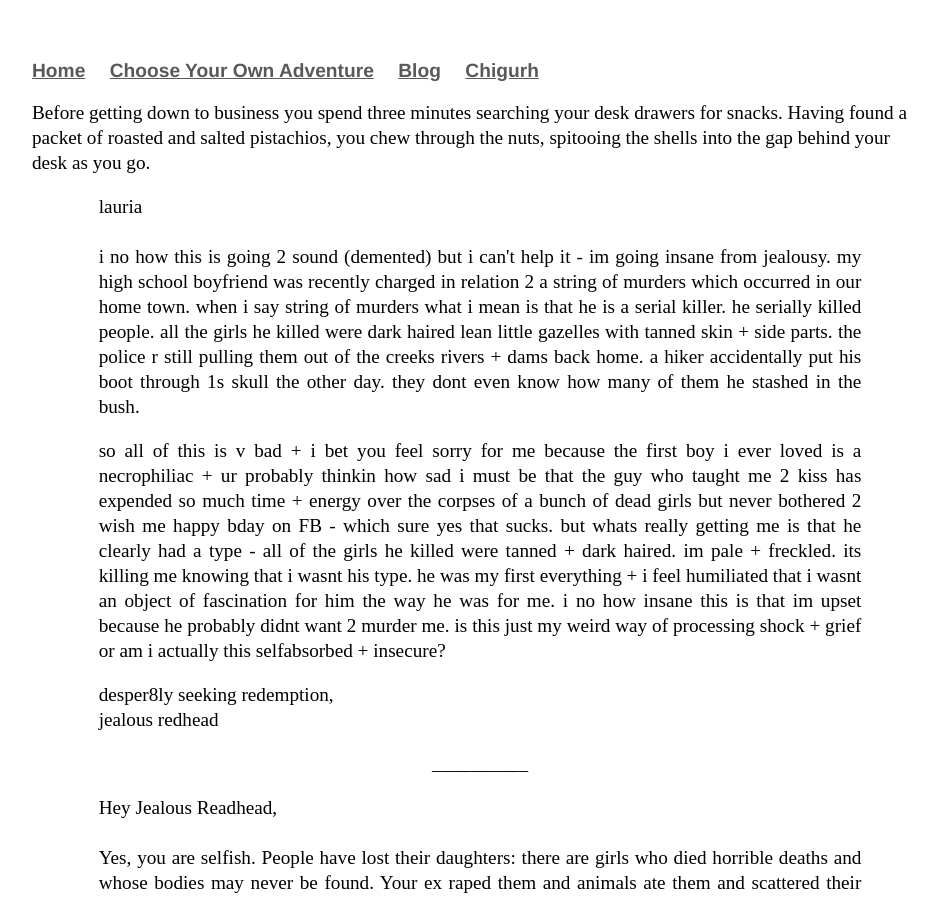
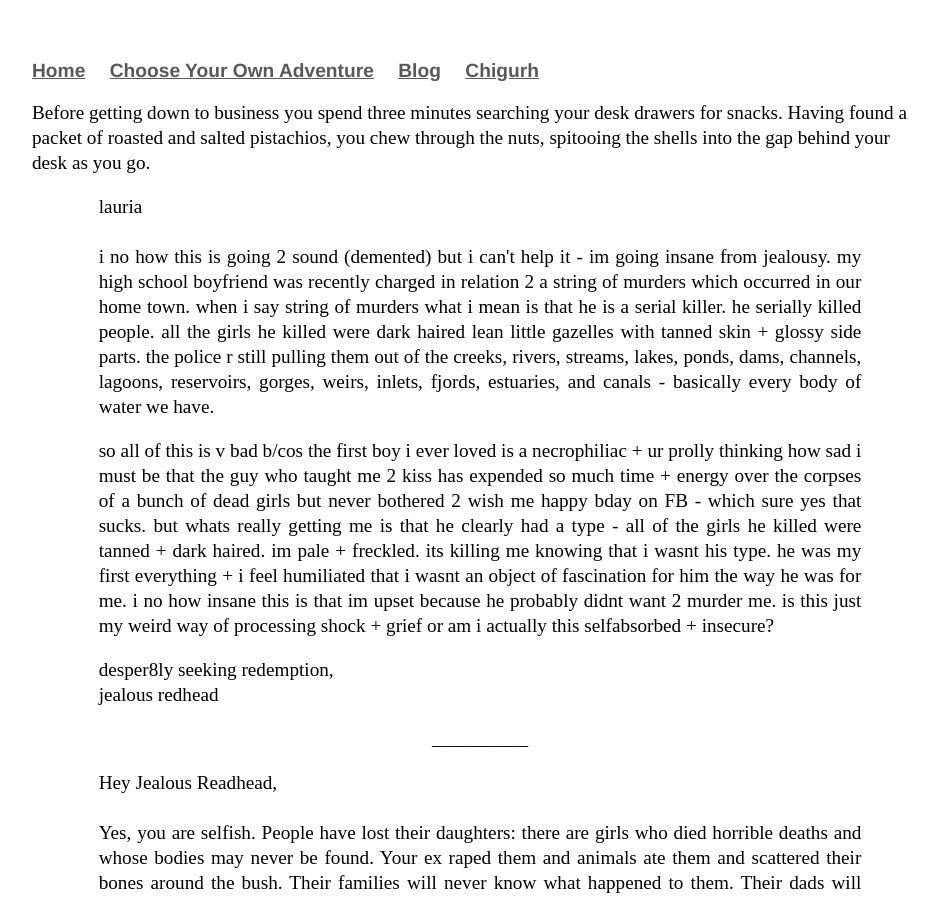
Before and after one commit to Pinelife/pinelife.github.io, a Jekyll site: the page built from Hellhole/Room7.html, in a window 1280 px wide and 900 px high. Shown: the whole window, without its empty margins (160-1097 px from the left). Built offline with Jekyll 4.4.1, drawn with Linux system fonts in a browser that asks for light colours.

Commit message:
Update Room7.html

```diff
--- a/Hellhole/Room7.html
+++ b/Hellhole/Room7.html
@@ -14,10 +14,11 @@ Before getting down to business you spend three minutes searching your desk draw
   <br/>
  i no how this is going 2 sound (demented) but i can't help it - im going insane from jealousy. my high school boyfriend was recently
   charged in relation 2 a string of murders which occurred in our home town. when i say string of murders what i mean is that he is a serial killer.
-  he serially killed people. all the girls he killed were dark haired lean little gazelles with tanned skin + side parts. the police r still pulling them out of the creeks rivers + dams back home.
-  a hiker accidentally put his boot through 1s skull the other day. they dont even know how many of them he stashed in the bush.</p>
+  he serially killed people. all the girls he killed were dark haired lean little gazelles with tanned skin + glossy side parts. the police r
+  still pulling them out of the creeks, rivers, streams, lakes, ponds, dams, channels, lagoons, reservoirs, gorges, weirs, inlets, fjords, estuaries,
+  and canals - basically every body of water we have.</p>
 <p style="text-align:justify" class="indented">
-so all of this is v bad + i bet you feel sorry for me because the first boy i ever loved is a necrophiliac + ur probably thinkin
+so all of this is v bad b/cos the first boy i ever loved is a necrophiliac + ur prolly thinking
   how sad i must be that the guy who taught me 2 kiss has expended so much time + energy over the corpses of a bunch of dead girls but never
   bothered 2 wish me happy bday on FB - which sure yes that sucks. but whats really getting me is that he clearly had a
  type - all of the girls he killed were tanned + dark haired. im pale + freckled. its killing me knowing that i wasnt his type.
```
